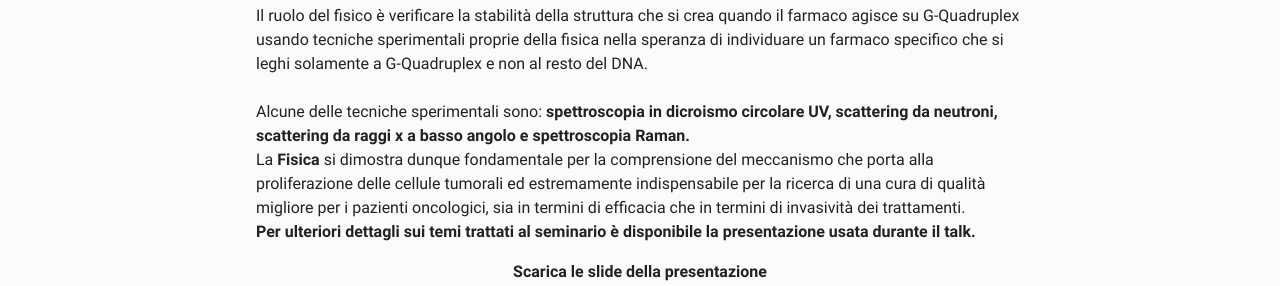
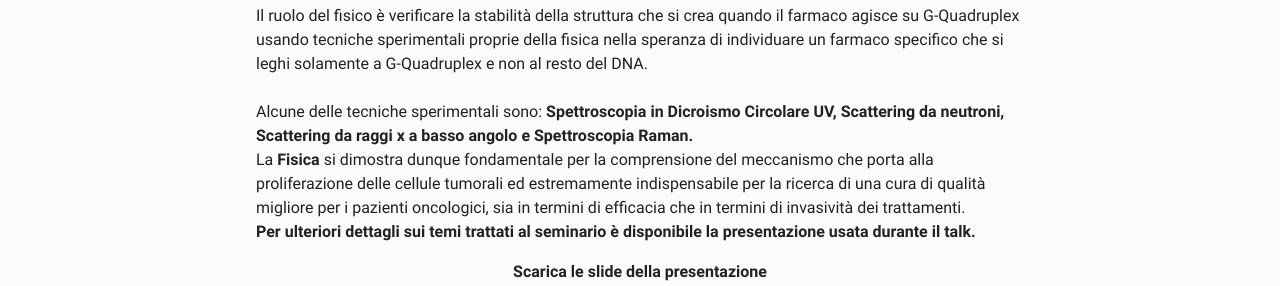
Before and after one commit to ai-sf/aisf_perugia, a Jekyll site: the page built from ReviewEventi.md, in a window 1280 px wide. Shown: the part 1017-1303 px from the top of the page. Built offline with Jekyll 4.4.1, drawn with Linux system fonts in a browser that asks for light colours; nearby versions of some CDN libraries.

```diff
--- a/ReviewEventi.md
+++ b/ReviewEventi.md
@@ -29,7 +29,7 @@ Le cellule tumorali sono ricche di <b>Telomerasi</b>, un enzima che ricostruisce
 Il <b>G-Quadruplex</b> è una struttura presente nel DNA che se si lega al telomero, inibisce l’azione della polimerasi e quindi blocca la proliferazione; tuttavia il legame con il telomero è particolarmente instabile. Per questo si cercano farmaci che possano legarsi a G-Quadruplex per stabilizzarlo garantendo l'azione inibitrice della telomerasi.<br>
 Il ruolo del fisico è verificare la stabilità della struttura che si crea quando il farmaco agisce su G-Quadruplex usando tecniche sperimentali proprie della fisica nella speranza di individuare un farmaco specifico che si leghi solamente a G-Quadruplex e non al resto del DNA.
 <br><br>
-Alcune delle tecniche sperimentali sono: <b>spettroscopia in dicroismo circolare UV, scattering da neutroni, scattering da raggi x a basso angolo e spettroscopia Raman.</b>
+Alcune delle tecniche sperimentali sono: <b>Spettroscopia in Dicroismo Circolare UV, Scattering da neutroni, Scattering da raggi x a basso angolo e Spettroscopia Raman.</b>
 <br>
 La <b>Fisica</b> si dimostra dunque fondamentale per la comprensione del meccanismo che porta alla proliferazione delle cellule tumorali ed estremamente indispensabile per la ricerca di una cura di qualità migliore per i pazienti oncologici, sia in termini di efficacia che in termini di invasività dei trattamenti.
 <br>
```
